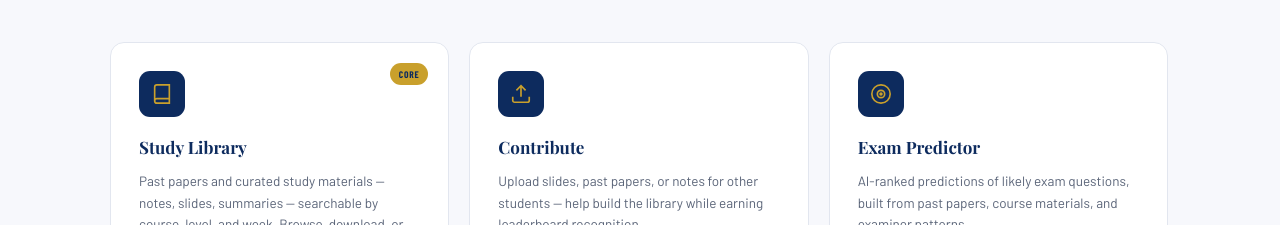
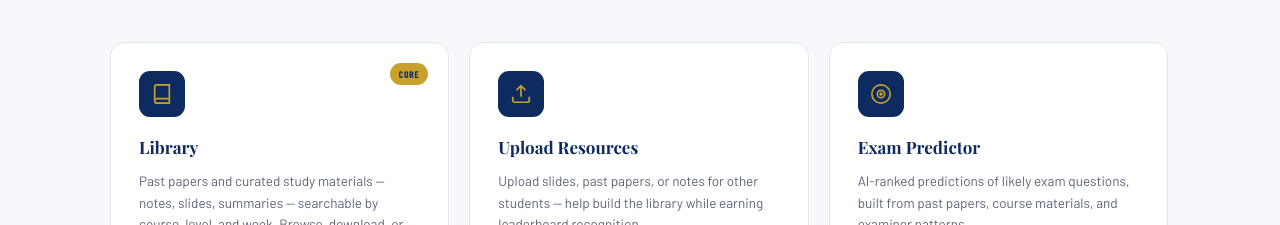
Before and after one commit to johnadamsmahama/distinction-library, a Next.js app: page / in a window 1280 px wide. Shown: the part 1220-1445 px from the top of the page. Built offline with nearby package versions, Linux system fonts and the light colour scheme; no server answers; the database is empty; a web font is replaced by a local one.

Commit message:
Rename feature titles for clarity

```diff
--- a/components/Features.tsx
+++ b/components/Features.tsx
@@ -5,14 +5,14 @@ import Reveal from './Reveal';
 
 const CARDS = [
   {
-    title: 'Study Library',
+    title: 'Library',
     desc: 'Past papers and curated study materials — notes, slides, summaries — searchable by course, level, and week. Browse, download, or upload your own.',
     tag: 'Community-contributed & platform-curated · Moderated · Watermarked',
     path: 'M4 19.5A2.5 2.5 0 016.5 17H20M6.5 2H20v20H6.5A2.5 2.5 0 014 19.5v-15A2.5 2.5 0 016.5 2z',
     badge: 'Core',
   },
   {
-    title: 'Contribute',
+    title: 'Upload Resources',
     desc: 'Upload slides, past papers, or notes for other students — help build the library while earning leaderboard recognition.',
     tag: 'Moderated on submission · Earns leaderboard points',
     path: 'M21 15v4a2 2 0 01-2 2H5a2 2 0 01-2-2v-4M17 8l-5-5-5 5M12 3v12',
@@ -24,13 +24,13 @@ const CARDS = [
     path: 'M12 22c5.523 0 10-4.477 10-10S17.523 2 12 2 2 6.477 2 12s4.477 10 10 10z M12 16a4 4 0 100-8 4 4 0 000 8z M12 13a1 1 0 100-2 1 1 0 000 2z',
   },
   {
-    title: 'AI Study Companion',
+    title: 'Study Companion',
     desc: 'Upload notes, ask anything — instant explanations, summaries, revision notes.',
     tag: 'Private to you · Saved to your Study Vault',
     path: 'M12 3a6 6 0 016 6c0 3.5-2.5 5-3 7H9c-.5-2-3-3.5-3-7a6 6 0 016-6zM9 21h6',
   },
   {
-    title: 'AI Quiz Generator',
+    title: 'Quiz Generator',
     desc: 'PDF → MCQs, true/false, and short-answer with answers & explanations.',
     tag: 'Generated from your own materials · Always private',
     path: 'M9 11l3 3L22 4M21 12v7a2 2 0 01-2 2H5a2 2 0 01-2-2V5a2 2 0 012-2h11',
@@ -42,7 +42,7 @@ const CARDS = [
     path: 'M3 4h18v13H3V4zM8 21h8M12 17v4M7 12l3-4 2.5 3L17 6',
   },
   {
-    title: 'Find a Peer Tutor',
+    title: 'Peer Tutors',
     desc: 'Get one-on-one help from a fellow student — book revision sessions with peer tutors and Distinction Programme facilitators.',
     tag: 'Distinction Mentors · Book a session',
     path: 'M17 21v-2a4 4 0 00-4-4H7a4 4 0 00-4 4v2M11 3a4 4 0 110 8 4 4 0 010-8zM23 21v-2a4 4 0 00-3-3.87M16 3.13a4 4 0 010 7.75',
```
